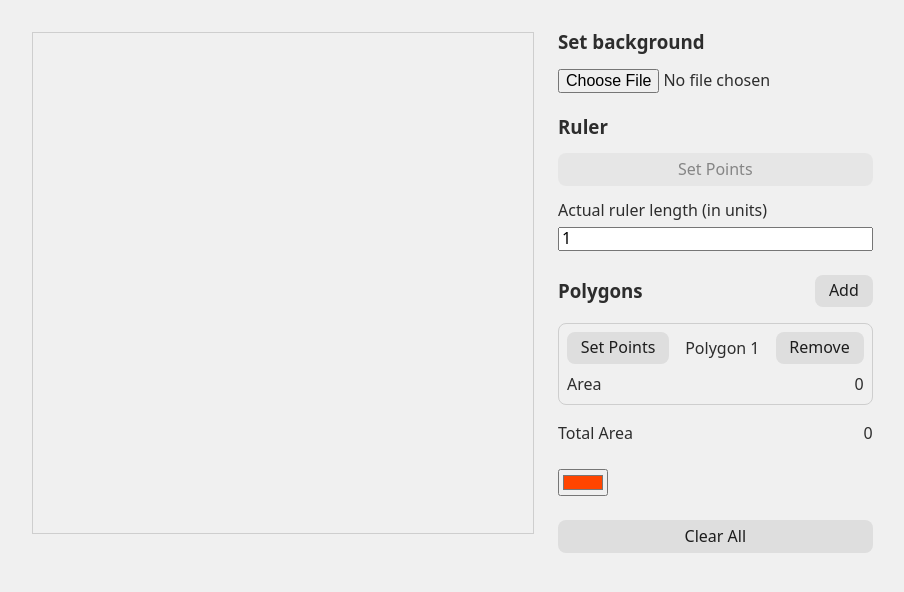
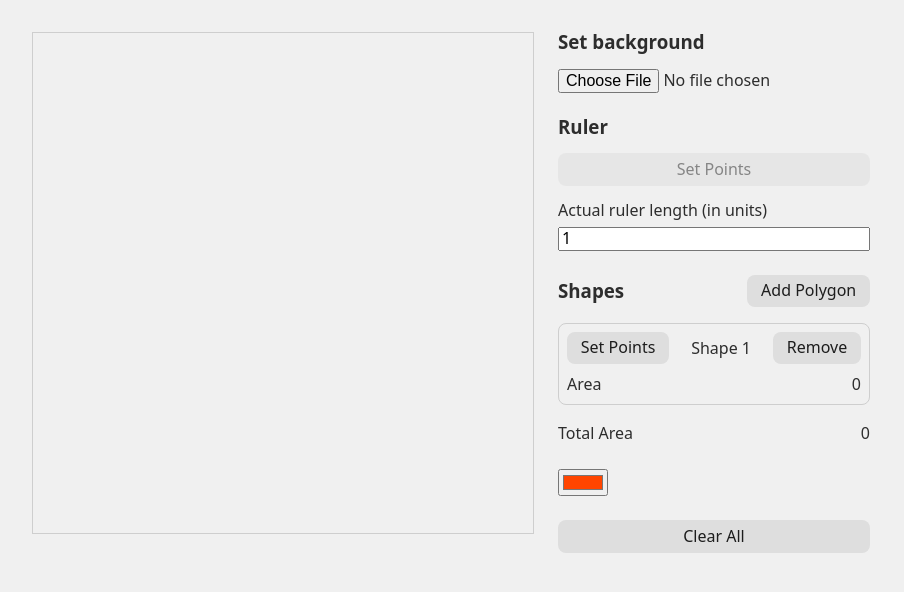
Before and after one commit to schebl/area, a Svelte app: page / in a window 1280 px wide. Shown: the top 592 px of the page, without its empty margins (96-1000 px from the left). Built offline with nearby package versions, Linux system fonts and the light colour scheme.

Commit message:
generalize from polygons to shapes

```diff
--- a/src/App.svelte
+++ b/src/App.svelte
@@ -16,7 +16,7 @@
         return URL.createObjectURL(file);
     });
 
-    let polygons: Polygon[] = $state([new Polygon()]);
+    let shapes: Polygon[] = $state([new Polygon()]);
     let ruler = new Ruler();
 
     let units = $state(1);
@@ -28,15 +28,15 @@
     });
     let totalArea = $derived.by(() => {
         let total = 0;
-        for (const polygon of polygons) {
-            total += polygon.area();
+        for (const shape of shapes) {
+            total += shape.area();
         }
         return total * scale ** 2;
     });
     let editingShape: Shape = $state(ruler);
 
     function handleClearAll() {
-        polygons = [];
+        shapes = [];
         ruler.clear();
     }
 
@@ -59,8 +59,8 @@
                 ctx.strokeStyle = lineColor;
                 ctx.clearRect(0, 0, ctx.canvas.width, ctx.canvas.height);
 
-                for (const polygon of polygons) {
-                    polygon.draw(ctx);
+                for (const shape of shapes) {
+                    shape.draw(ctx);
                 }
                 ruler.draw(ctx);
             });
@@ -124,30 +124,30 @@
 
         <div class="controls-block">
             <div class="controls-block-header">
-                <h3>Polygons</h3>
+                <h3>Shapes</h3>
 
-                <button onclick={() => {polygons.push(new Polygon())}}>Add</button>
+                <button onclick={() => {shapes.push(new Polygon())}}>Add Polygon</button>
             </div>
 
-            {#each polygons as polygon, index}
-                <div class="polygon">
-                    <div class="polygon-main">
+            {#each shapes as shape, index}
+                <div class="shape">
+                    <div class="shape-main">
                         <button
-                            onclick={() => {editingShape = polygon}}
-                            disabled={editingShape === polygon}
+                            onclick={() => {editingShape = shape}}
+                            disabled={editingShape === shape}
                         >
                             Set Points
                         </button>
 
-                        <p>Polygon {index + 1}</p>
+                        <p>Shape {index + 1}</p>
 
-                        <button onclick={() => {polygons.splice(index, 1)}}>Remove</button>
+                        <button onclick={() => {shapes.splice(index, 1)}}>Remove</button>
                     </div>
 
                     <div class="info-row">
                         <p>Area</p>
 
-                        <p>{polygon.area() * scale ** 2}</p>
+                        <p>{shape.area() * scale ** 2}</p>
                     </div>
                 </div>
             {/each}
@@ -197,7 +197,7 @@
         align-items: center;
     }
 
-    .polygon {
+    .shape {
         padding: 0.5rem;
         border: 1px solid var(--border);
         border-radius: 0.5rem;
@@ -205,7 +205,7 @@
         gap: 0.5rem;
     }
 
-    .polygon-main {
+    .shape-main {
         display: flex;
         gap: 1rem;
         justify-content: space-between;
```
